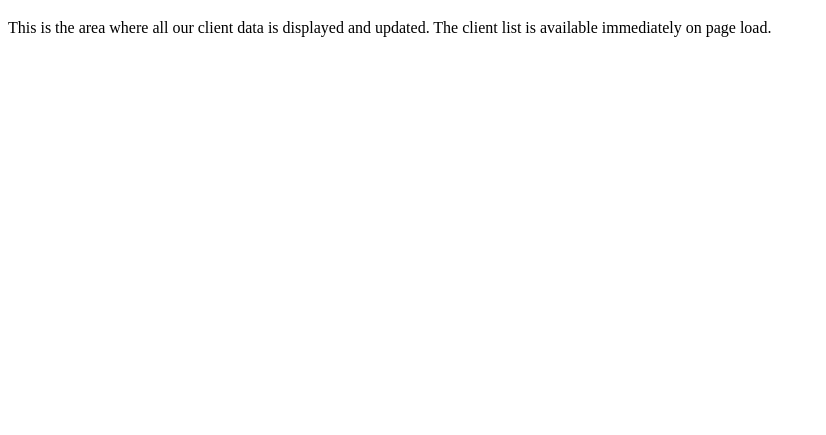
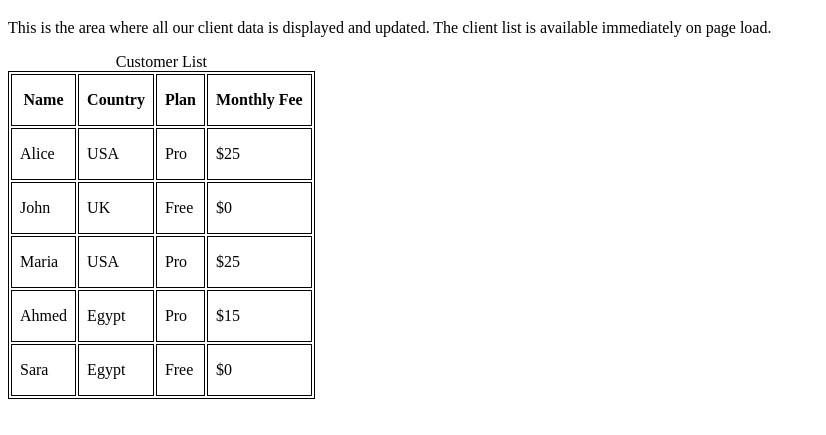
Before and after one commit to dev-amira-ezz/clientdesk, a plain HTML site: page index.html in a window 1280 px wide. Shown: the part 61-496 px from the top of the page, without its empty margins (0-826 px from the left). Drawn offline with Linux system fonts and the light colour scheme.

Commit message:
Display customer table

```diff
--- a/index.html
+++ b/index.html
@@ -3,11 +3,13 @@
 <head>
     <meta charset="UTF-8">
     <meta name="viewport" content="width=device-width, initial-scale=1.0">
+    <link rel="stylesheet" href="style.css">
     <title>ClientDesk</title>
 </head>
 <body>
     <h1>ClientDesk</h1>
     <p>This is the area where all our client data is displayed and updated. The client list is available immediately on page load. </p>
     <div id="customers"></div>
+    <script src="script.js"></script>
 </body>
 </html>
--- a/script.js
+++ b/script.js
@@ -5,3 +5,38 @@ const customers = [
     { name: "Ahmed", country: "Egypt", plan: "pro", fee: 15 },
     { name: "Sara", country: "Egypt", plan: "free", fee: 0 }
 ];
+
+const showCustomerList = () => {
+    // I create the table head since it's stable
+    const customersDiv = document.getElementById('customers');
+    const customersTable = document.createElement('table');
+    customersDiv.appendChild(customersTable);
+    customersTable.innerHTML += `
+<caption>Customer List</caption>
+<thead>
+<tr>
+<th scope="col">Name</th>
+<th scope="col">Country</th>
+<th scope="col">Plan</th>
+<th scope="col">Monthly Fee</th>
+</tr>
+</thead>
+`
+// I create the table body and attach the customer data to it using forEach
+    const customersTableBody = document.createElement('tbody');
+    customersTable.appendChild(customersTableBody);
+
+
+    customers.forEach(customer => {
+        customersTableBody.innerHTML += `
+    <tr>
+    <td>${customer.name}</td>
+    <td>${customer.country}</td>
+    <td>${customer.plan.charAt(0).toUpperCase() + customer.plan.slice(1)}</td>
+    <td>$${customer.fee}</td>
+    </tr>
+`
+    });
+}
+
+document.onload = showCustomerList();
--- a/style.css
+++ b/style.css
@@ -0,0 +1,7 @@
+table, tr, td, th {
+    border: solid 1px black;
+}
+
+th, td {
+    padding: 1em 0.5em;
+}
```
